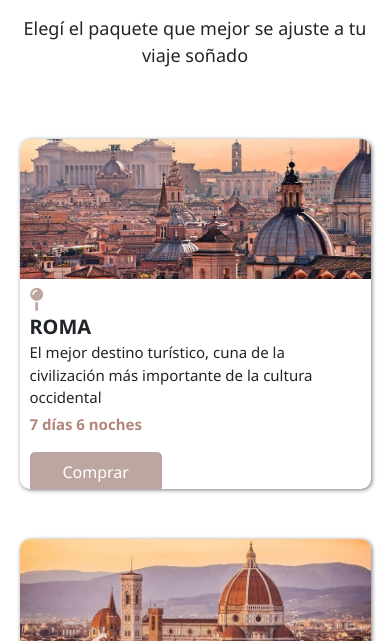
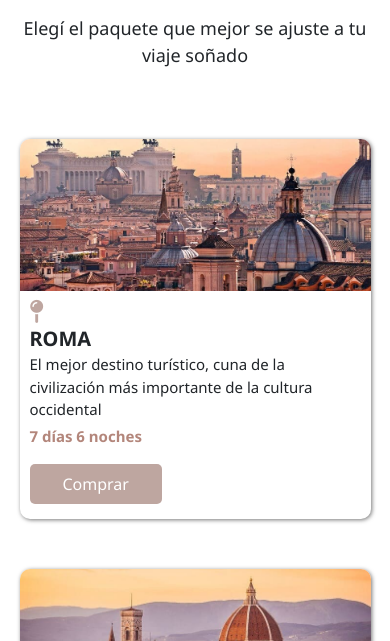
Before and after one commit to JulietaDangelo/tutto-italy, a website: page html/paquetes.html in a window 390 px wide. Shown: the part 203-844 px from the top of the page. Drawn offline with nearby package versions, Linux system fonts and the light colour scheme; a web font is replaced by a local one.

Commit message:
Mejora responsive Paquetes

```diff
--- a/scss/parciales/_mediaqueries.scss
+++ b/scss/parciales/_mediaqueries.scss
@@ -231,6 +231,9 @@
       font-size: 18px;
       margin: 20px; }
 
+    .PaqueteViaje {
+      height: 380px; }
+
     /* CONSULTAS */
     .ConsultaText h3 {
       margin: 0 10px;
```
Also changed, not shown: css/index.css.
